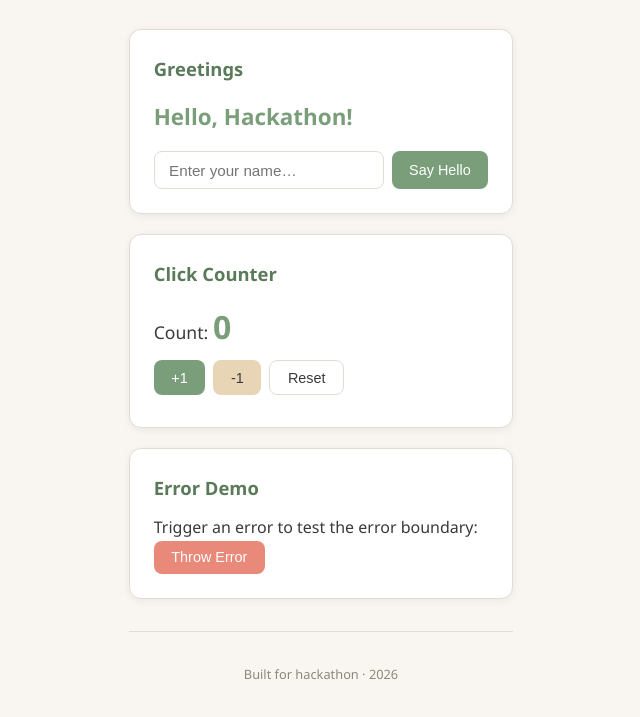
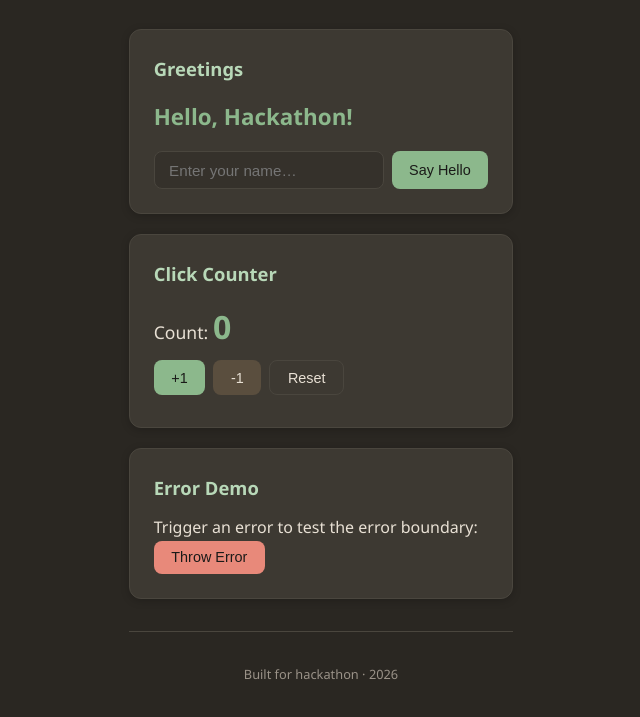
Before and after one commit to arifffaiz/play-hello-world, a website built with Vite: page index.html in a window 1280 px wide. Shown: the part 90-807 px from the top of the page, without its empty margins (319-959 px from the left). Built offline with nearby package versions, Linux system fonts and the light colour scheme.

Commit message:
Add dark theme as default
- Add dark-bb-pastel (warm dark) as the default theme via :root
- Add dark-nord variant (arctic dark)
- Add --danger-bg CSS variable to all themes, replacing hardcoded colors
- Update theme toggle to cycle through 4 themes (2 dark + 2 light)
- HTML now uses CSS default instead of hardcoded data-theme attribute

```diff
--- a/index.html
+++ b/index.html
@@ -1,5 +1,5 @@
 <!DOCTYPE html>
-<html lang="en" data-theme="bb-pastel">
+<html lang="en">
 <head>
   <meta charset="UTF-8" />
   <meta name="viewport" content="width=device-width, initial-scale=1.0" />
--- a/src/main.js
+++ b/src/main.js
@@ -5,11 +5,13 @@ const $$ = (sel) => document.querySelectorAll(sel);
 
 // --- Theme Toggle ---
 const themeToggle = $('#theme-toggle');
-let currentTheme = localStorage.getItem('theme') || 'bb-pastel';
+let currentTheme = localStorage.getItem('theme') || 'dark-bb-pastel';
 document.documentElement.setAttribute('data-theme', currentTheme);
 
+const themes = ['dark-bb-pastel', 'dark-nord', 'bb-pastel', 'nord'];
 themeToggle.addEventListener('click', () => {
-  currentTheme = currentTheme === 'bb-pastel' ? 'nord' : 'bb-pastel';
+  const idx = themes.indexOf(currentTheme);
+  currentTheme = themes[(idx + 1) % themes.length];
   document.documentElement.setAttribute('data-theme', currentTheme);
   localStorage.setItem('theme', currentTheme);
 });
--- a/src/style.css
+++ b/src/style.css
@@ -218,14 +218,11 @@ main {
   margin-top: 0.75rem;
   padding: 0.8rem 1rem;
   border-radius: var(--radius-sm);
-  background: #fef2f2;
+  background: var(--danger-bg);
   border: 1px solid var(--danger);
   color: var(--danger);
 }
 
-[data-theme="nord"] .error-boundary {
-  background: #f0f2f5;
-}
 
 .error-boundary.hidden {
   display: none;
--- a/theme.css
+++ b/theme.css
@@ -1,6 +1,74 @@
 /* ===== Theme System ===== */
+/* Default (no attribute) = dark bb-pastel */
+:root {
+  --bg-base: #2a2722;
+  --bg-surface: #35312b;
+  --bg-card: #3d3932;
+  --primary: #8cb88c;
+  --primary-hover: #7da87d;
+  --primary-text: #1a1a18;
+  --secondary: #5a4e3e;
+  --secondary-hover: #6a5e4e;
+  --danger: #e8897a;
+  --danger-hover: #d97768;
+  --danger-text: #1a1a18;
+  --danger-bg: #3d2e2a;
+  --text: #e8e0d4;
+  --text-muted: #9a9288;
+  --text-heading: #b8d8b8;
+  --border: #4a463e;
+  --radius: 12px;
+  --radius-sm: 8px;
+  --shadow: 0 2px 8px rgba(0,0,0,0.2);
+  --font: 'Segoe UI', system-ui, -apple-system, sans-serif;
+}
 
-:root,
+[data-theme="dark-bb-pastel"] {
+  --bg-base: #2a2722;
+  --bg-surface: #35312b;
+  --bg-card: #3d3932;
+  --primary: #8cb88c;
+  --primary-hover: #7da87d;
+  --primary-text: #1a1a18;
+  --secondary: #5a4e3e;
+  --secondary-hover: #6a5e4e;
+  --danger: #e8897a;
+  --danger-hover: #d97768;
+  --danger-text: #1a1a18;
+  --danger-bg: #3d2e2a;
+  --text: #e8e0d4;
+  --text-muted: #9a9288;
+  --text-heading: #b8d8b8;
+  --border: #4a463e;
+  --radius: 12px;
+  --radius-sm: 8px;
+  --shadow: 0 2px 8px rgba(0,0,0,0.2);
+  --font: 'Segoe UI', system-ui, -apple-system, sans-serif;
+}
+
+[data-theme="dark-nord"] {
+  --bg-base: #2e3440;
+  --bg-surface: #3b4252;
+  --bg-card: #434c5e;
+  --primary: #88c0d0;
+  --primary-hover: #7bb0c0;
+  --primary-text: #2e3440;
+  --secondary: #4c566a;
+  --secondary-hover: #5c667a;
+  --danger: #bf616a;
+  --danger-hover: #ae525b;
+  --danger-text: #2e3440;
+  --danger-bg: #3a2e34;
+  --text: #eceff4;
+  --text-muted: #8d94a5;
+  --text-heading: #e5e9f0;
+  --border: #4c566a;
+  --radius: 10px;
+  --radius-sm: 6px;
+  --shadow: 0 2px 8px rgba(0,0,0,0.3);
+  --font: 'Segoe UI', system-ui, -apple-system, sans-serif;
+}
+
 [data-theme="bb-pastel"] {
   --bg-base: #f9f6f1;
   --bg-surface: #ffffff;
@@ -13,6 +81,7 @@
   --danger: #e8897a;
   --danger-hover: #d97768;
   --danger-text: #ffffff;
+  --danger-bg: #fef2f2;
   --text: #3a3a3a;
   --text-muted: #8a8a7a;
   --text-heading: #5a7a5a;
@@ -35,6 +104,7 @@
   --danger: #bf616a;
   --danger-hover: #ae525b;
   --danger-text: #ffffff;
+  --danger-bg: #f0f2f5;
   --text: #2e3440;
   --text-muted: #6c7280;
   --text-heading: #3b4252;
```
